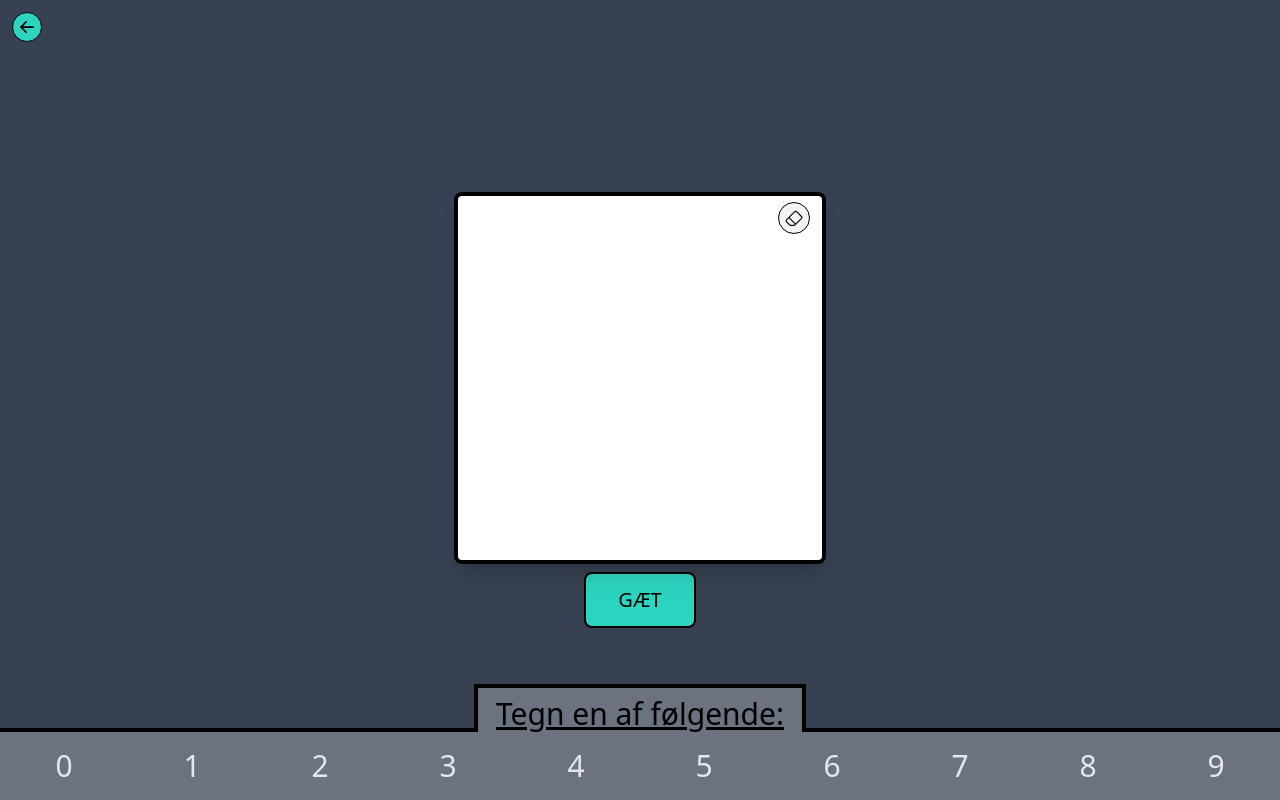
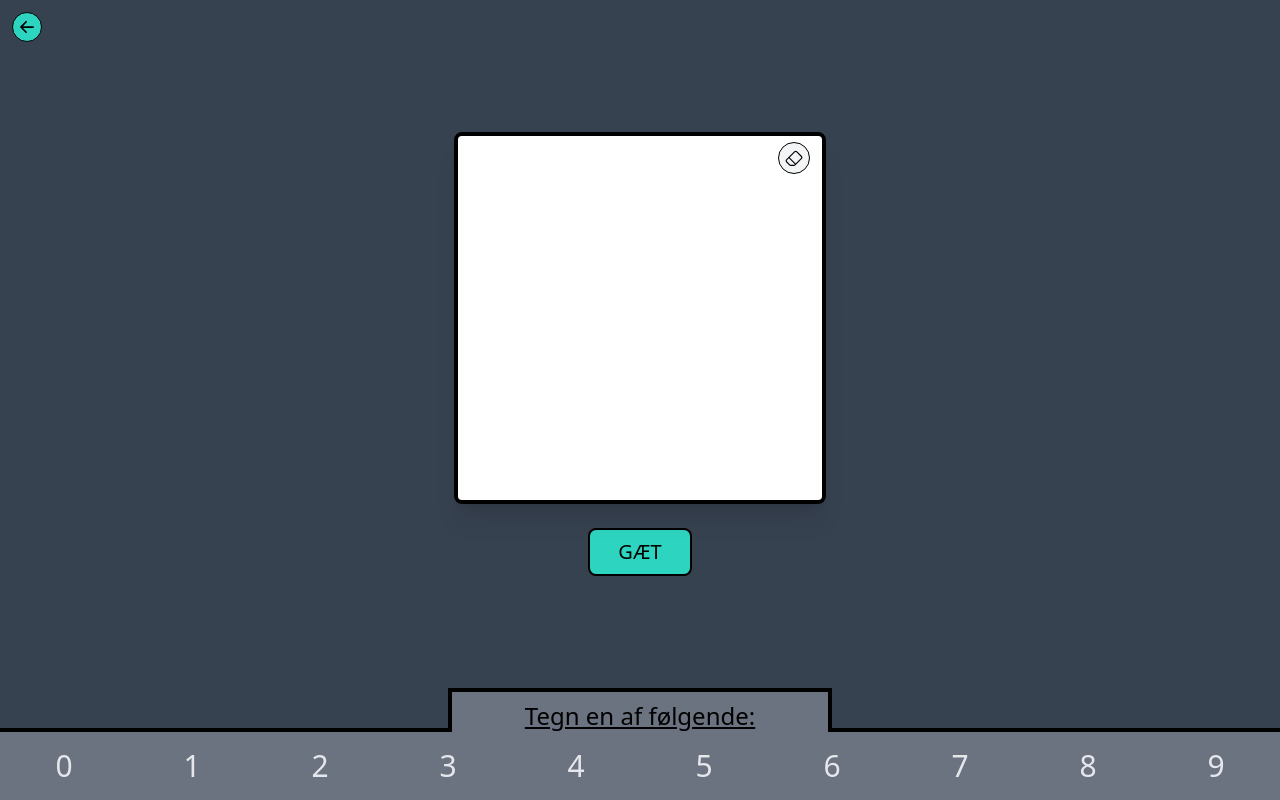
Before and after one commit to miickii/srp-frontend, a React (Vite) app: page / in a window 1280 px wide. Both pictures are taken after a click on the button "DIGIT". Built offline with nearby package versions, Linux system fonts and the light colour scheme.

Commit message:
fixed ui not visible on smaller devices

```diff
--- a/src/App.jsx
+++ b/src/App.jsx
@@ -6,7 +6,7 @@ function App() {
   const [model, setModel] = useState(0);
   return (
     <div className="App">
-      {home && <div className="relative bg-gray-700 h-screen w-screen flex items-center justify-center">
+      {home && <div className="relative h-screen w-screen flex items-center justify-center">
         <button className='rounded-lg bg-teal-400 border-2 border-black px-8 py-3 text-xl mr-10 duration-200 hover:scale-105 hover:bg-teal-500' onClick={() => {
           setModel(0);
           setHome(false);
--- a/src/components/DrawCanvas.jsx
+++ b/src/components/DrawCanvas.jsx
@@ -81,14 +81,16 @@ const DrawCanvas = ({ model, goBack }) => {
     }
 
     return (
-        <div className="relative bg-gray-700 h-screen w-screen flex flex-col items-center justify-end">
+        <div className="relative h-screen w-screen flex flex-col items-center">
             <BsArrowLeftShort className="bg-teal-400 text-black text-3xl rounded-full
             absolute left-3 top-3 border border-black cursor-pointer" onClick={goBack} />
-            {predicted && <div className="mb-6 flex flex-col items-center">
+            <div className="mt-2 h-[26rem] flex flex-col items-center">
+                {predicted && <>
                     <h1 className="mb-2"><span className='text-7xl text-white'>{predicted.top[0]}</span><span className="text-3xl text-white">{" (" + predicted.top[1] + "%)"}</span></h1>
                     <h1><span className='text-2xl text-gray-400'>{predicted.alt[0]}</span><span className="text-sm text-gray-400">{" (" + predicted.alt[1] + "%)"}</span></h1>
-            </div>}
-            <div className='relative mb-2'>
+                </>}
+            </div>
+            <div className='relative mt-2'>
                 <canvas
                 ref={canvasRef}
                 className="border-4 border-black rounded-lg shadow-xl"
@@ -99,12 +101,12 @@ const DrawCanvas = ({ model, goBack }) => {
                     <BsEraser size={18}/>
                 </button>
             </div>
-            <button className='rounded-lg bg-teal-400 border-2 border-black px-8 py-3 text-xl mb-14 duration-200 hover:scale-105 hover:bg-teal-500' onClick={() => predict()}>GÆT</button>
-
+            <button className='rounded-lg bg-teal-400 border-2 border-black px-7 py-2 text-xl mt-6 duration-200 hover:scale-105 hover:bg-teal-500' onClick={() => predict()}>GÆT</button>
+            <div className="h-full w-full flex flex-col justify-end">
                 <div className="w-full flex">
-                <div className="w-[37%] border-b-4 border-black shadow"></div>
-                <div className="w-[26%] pt-2 border-t-4 border-x-4 border-black bg-gray-500 text-center text-3xl text-black underline">Tegn en af følgende:</div>
-                <div className="w-[37%] border-b-4 border-black"></div>
+                    <div className="w-[35%] border-b-4 border-black shadow"></div>
+                    <div className="w-[30%] pt-2 border-t-4 border-x-4 border-black bg-gray-500 text-center text-2xl text-black underline">Tegn en af følgende:</div>
+                    <div className="w-[35%] border-b-4 border-black"></div>
                 </div>
                 <div className="w-full flex bg-gray-500 py-4">
                     {model===1 &&
@@ -121,6 +123,7 @@ const DrawCanvas = ({ model, goBack }) => {
                     }
                 </div>
             </div>
+        </div>
       );
 }
 
--- a/src/index.css
+++ b/src/index.css
@@ -1,3 +1,7 @@
 @tailwind base;
 @tailwind components;
 @tailwind utilities;
+
+body {
+  background-color: #374251;
+}
```
Lines whose indentation alone changed are shown as unchanged.
